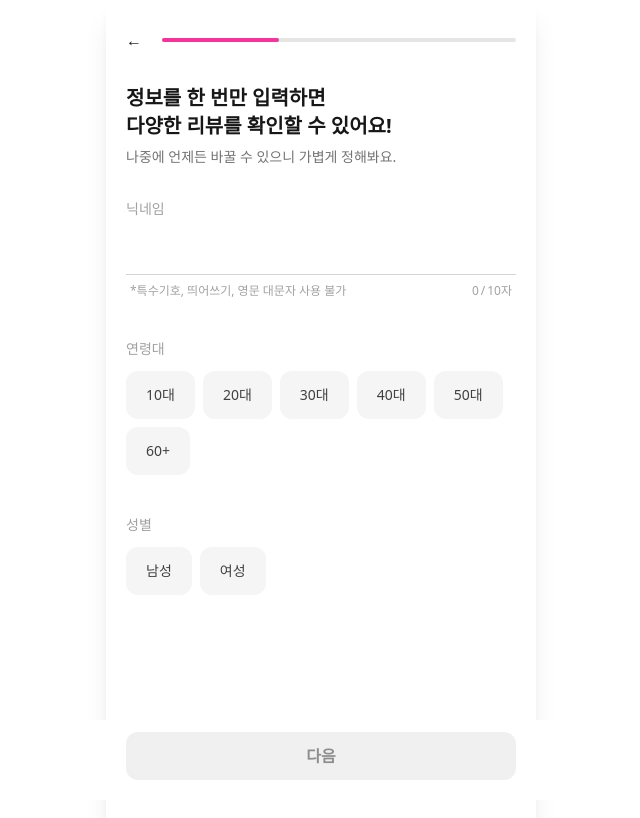
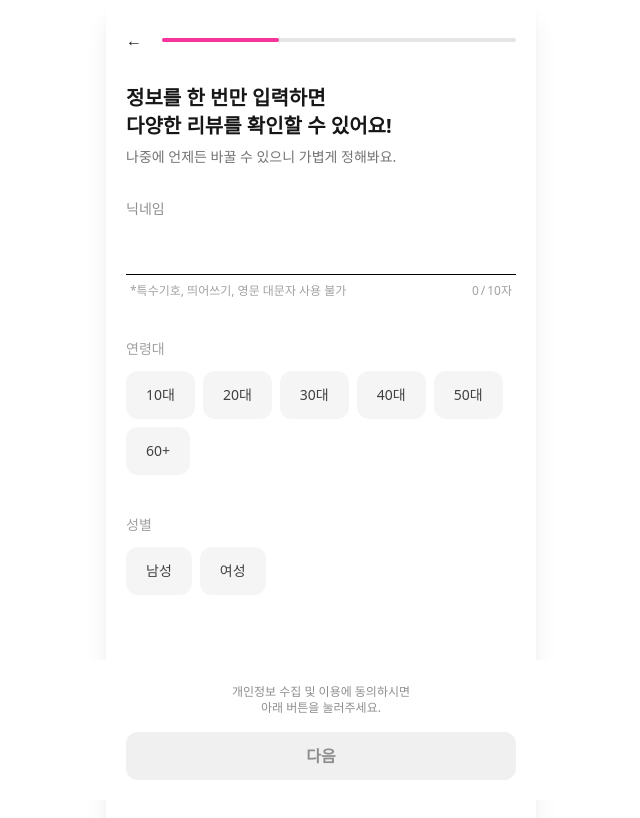
Before and after one commit to dnd-side-project/dnd-14th-4-frontend, a Next.js app: page /onboarding in a window 1280 px wide. Shown: the top 818 px of the page, without its empty margins (319-959 px from the left). Built offline with nearby package versions, Linux system fonts and the light colour scheme.

Commit message:
design: profile온보딩 컴포넌트 분리, 개인정보 동의 캡션 추가

```diff
--- a/src/shared/ui/layouts/flow-chart/FlowLayoutFooter.tsx
+++ b/src/shared/ui/layouts/flow-chart/FlowLayoutFooter.tsx
@@ -9,16 +9,21 @@ export function FlowLayoutFooter({
   disabled,
   onClick,
   className,
-  maxWidthMobile = true,
+  aboveSlot,
 }: FlowFooterProps) {
   return (
     <footer className={cn("fixed inset-x-0 bottom-0 bg-white z-50", className)}>
       <div
-        className={cn(
-          maxWidthMobile && "max-w-mobile w-full mx-auto",
-          "px-5 pt-3 pb-[calc(20px+env(safe-area-inset-bottom))]",
+        className={`max-w-mobile w-full mx-auto
+          px-5 pt-3 pb-[calc(20px+env(safe-area-inset-bottom))]`}
+      >
+        {aboveSlot && (
+          <div className="pt-3">
+            <div className="mb-4 text-center type-caption1 text-label-subtle whitespace-pre-line">
+              {aboveSlot}
+            </div>
+          </div>
         )}
-      >
         <button
           type="button"
           disabled={disabled}
--- a/src/shared/ui/layouts/flow-chart/types.ts
+++ b/src/shared/ui/layouts/flow-chart/types.ts
@@ -22,7 +22,5 @@ export type FlowFooterProps = {
   disabled?: boolean;
   onClick: () => void;
   className?: string;
-
-  /** 모바일 컨테이너를 쓴다면 켜기 */
-  maxWidthMobile?: boolean;
+  aboveSlot?: React.ReactNode;
 };
--- a/src/views/onboarding/ui/OnboardingPage.tsx
+++ b/src/views/onboarding/ui/OnboardingPage.tsx
@@ -48,7 +48,11 @@ export function OnboardingPage() {
           label={meta.ctaLabel}
           disabled={ctaDisabled}
           onClick={onNext}
-          maxWidthMobile
+          aboveSlot={
+            step === "profile"
+              ? "개인정보 수집 및 이용에 동의하시면\n아래 버튼을 눌러주세요."
+              : undefined
+          }
         />
       </FlowLayout>
     </FormProvider>
--- /dev/null
+++ b/src/views/onboarding/ui/components/NicknameField.tsx
@@ -0,0 +1,49 @@
+"use client";
+
+import { useFormContext } from "react-hook-form";
+import type { OnboardingFormValues } from "../../model/schema";
+import { TextInput } from "./TextInput";
+import { cn } from "@/shared/lib/cn";
+
+const NICKNAME_MAX = 10;
+
+export function NicknameField() {
+  const {
+    register,
+    watch,
+    formState: { errors, touchedFields, submitCount },
+  } = useFormContext<OnboardingFormValues>();
+
+  const nickname = watch("nickname") ?? "";
+  const nicknameLen = nickname.length;
+
+  const hasNicknameError = !!errors.nickname;
+  const showNicknameError =
+    hasNicknameError && (touchedFields.nickname || submitCount > 0);
+
+  return (
+    <div>
+      <p className="text-sm text-label-subtle mb-2">닉네임</p>
+
+      <TextInput
+        maxLength={NICKNAME_MAX}
+        {...register("nickname")}
+        isError={showNicknameError}
+        footerLeft={
+          showNicknameError
+            ? (errors.nickname?.message as string)
+            : "*특수기호, 띄어쓰기, 영문 대문자 사용 불가"
+        }
+        footerRight={
+          <span className="flex items-center gap-0.5">
+            <span className={cn(showNicknameError && "text-red-500")}>
+              {nicknameLen}
+            </span>
+            <span>/</span>
+            <span>{NICKNAME_MAX}자</span>
+          </span>
+        }
+      />
+    </div>
+  );
+}
--- /dev/null
+++ b/src/views/onboarding/ui/components/SingleSelectField.tsx
@@ -0,0 +1,47 @@
+"use client";
+
+import { Controller, useFormContext } from "react-hook-form";
+import { ChipButton } from "./ChipButton";
+import type { OnboardingFormValues } from "../../model/schema";
+
+type Name = "ageRange" | "gender";
+
+type OptionOf<N extends Name> = Exclude<OnboardingFormValues[N], undefined>;
+
+type Props<N extends Name> = {
+  label: string;
+  name: N;
+  options: readonly OptionOf<N>[];
+};
+
+export function SingleSelectField<N extends Name>({
+  label,
+  name,
+  options,
+}: Props<N>) {
+  const { control } = useFormContext<OnboardingFormValues>();
+
+  return (
+    <Controller
+      control={control}
+      name={name}
+      render={({ field }) => (
+        <div>
+          <p className="text-sm text-neutral-400 mb-3">{label}</p>
+
+          <div className="flex flex-wrap gap-2">
+            {options.map((v) => (
+              <ChipButton
+                key={v}
+                selected={field.value === v}
+                onClick={() => field.onChange(v)}
+              >
+                {v}
+              </ChipButton>
+            ))}
+          </div>
+        </div>
+      )}
+    />
+  );
+}
--- a/src/views/onboarding/ui/components/TextInput.tsx
+++ b/src/views/onboarding/ui/components/TextInput.tsx
@@ -20,12 +20,11 @@ export function TextInput({
       <input
         {...props}
         className={cn(
-          "h-12 w-full border-b bg-transparent outline-none text-base",
-          isError ? "border-red-500" : "border-neutral-300",
+          "px-2 h-12 w-full bg-transparent outline-none text-base",
+          "border-b border-black",
           className,
         )}
       />
-
       {(footerLeft || footerRight) && (
         <div className="flex items-center justify-between px-1 text-xs">
           <div className={cn(isError ? "text-red-500" : "text-neutral-400")}>
--- a/src/views/onboarding/ui/steps/StepProfile.tsx
+++ b/src/views/onboarding/ui/steps/StepProfile.tsx
@@ -1,87 +1,17 @@
 "use client";
 
-import { useFormContext } from "react-hook-form";
-import type { OnboardingFormValues } from "../../model/schema";
 import { AGE_OPTIONS, GENDER_OPTIONS } from "../../model/constants";
-import { ChipButton } from "../components/ChipButton";
-import { TextInput } from "../components/TextInput";
-import { cn } from "@/shared/lib/cn";
-
-const NICKNAME_MAX = 10;
+import { NicknameField } from "../components/NicknameField";
+import { SingleSelectField } from "../components/SingleSelectField";
 
 export function StepProfile() {
-  const {
-    register,
-    setValue,
-    watch,
-    formState: { errors, touchedFields, submitCount },
-  } = useFormContext<OnboardingFormValues>();
-
-  const nickname = watch("nickname") ?? "";
-  const nicknameLen = nickname.length;
-
-  const hasNicknameError = !!errors.nickname;
-  const showNicknameError =
-    hasNicknameError && (touchedFields.nickname || submitCount > 0);
-
-  const ageRange = watch("ageRange");
-  const gender = watch("gender");
-
   return (
     <div className="flex flex-col gap-10">
-      <div>
-        <p className="text-sm text-neutral-400 mb-2">닉네임</p>
+      <NicknameField />
 
-        <TextInput
-          maxLength={NICKNAME_MAX}
-          {...register("nickname")}
-          isError={showNicknameError}
-          footerLeft={
-            showNicknameError
-              ? (errors.nickname?.message as string)
-              : "*특수기호, 띄어쓰기, 영문 대문자 사용 불가"
-          }
-          footerRight={
-            <span className="flex items-center gap-0.5">
-              <span className={cn(showNicknameError && "text-red-500")}>
-                {nicknameLen}
-              </span>
-              <span>/</span>
-              <span>{NICKNAME_MAX}자</span>
-            </span>
-          }
-        />
-      </div>
+      <SingleSelectField label="연령대" name="ageRange" options={AGE_OPTIONS} />
 
-      <div>
-        <p className="text-sm text-neutral-400 mb-3">연령대</p>
-        <div className="flex flex-wrap gap-2">
-          {AGE_OPTIONS.map((v) => (
-            <ChipButton
-              key={v}
-              selected={ageRange === v}
-              onClick={() => setValue("ageRange", v, { shouldValidate: true })}
-            >
-              {v}
-            </ChipButton>
-          ))}
-        </div>
-      </div>
-
-      <div>
-        <p className="text-sm text-neutral-400 mb-3">성별</p>
-        <div className="flex gap-2">
-          {GENDER_OPTIONS.map((v) => (
-            <ChipButton
-              key={v}
-              selected={gender === v}
-              onClick={() => setValue("gender", v, { shouldValidate: true })}
-            >
-              {v}
-            </ChipButton>
-          ))}
-        </div>
-      </div>
+      <SingleSelectField label="성별" name="gender" options={GENDER_OPTIONS} />
     </div>
   );
 }
```
Also changed, not shown: src/views/onboarding/ui/OnboardingLayoutc.compound.tsx (deleted, +0 -127 lines).
